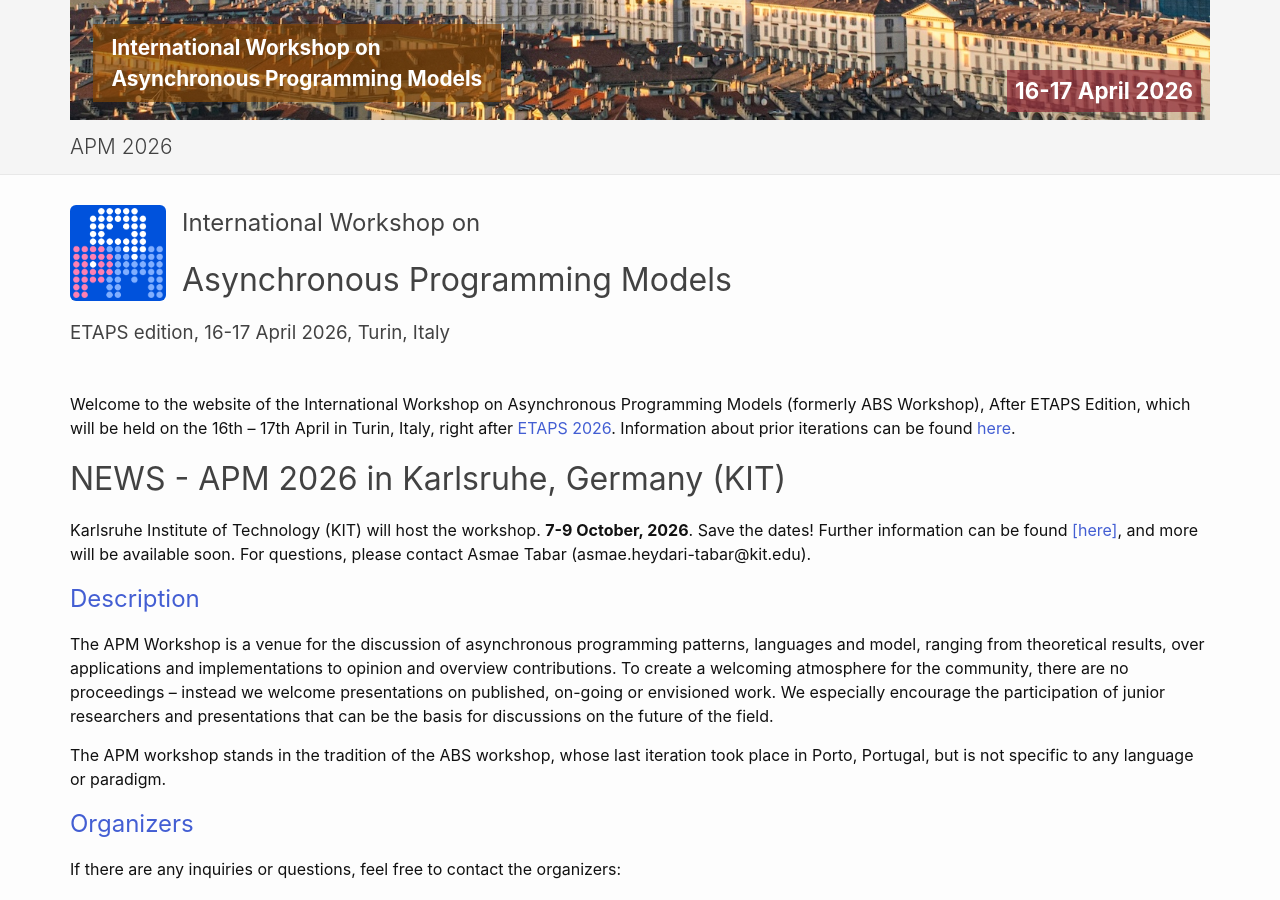
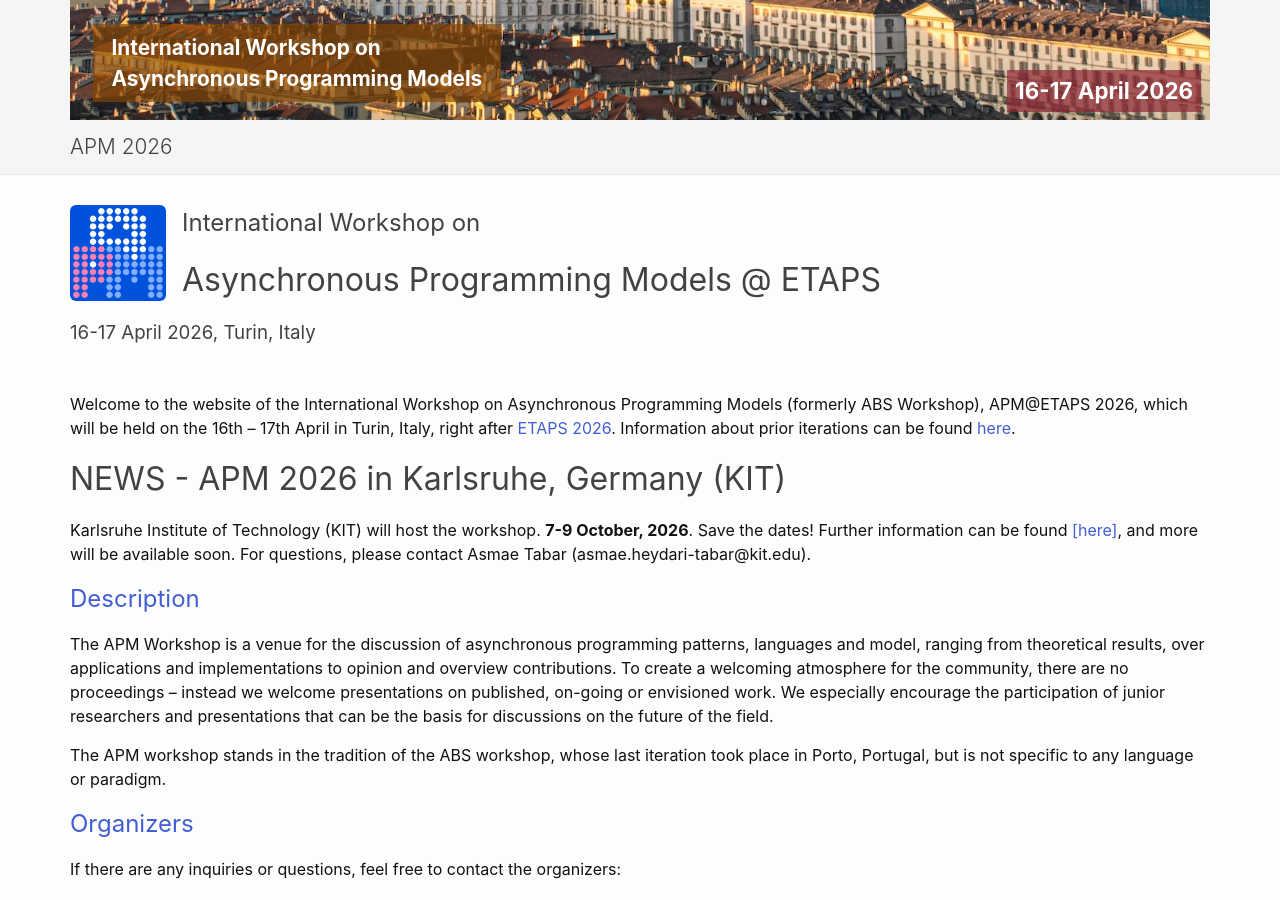
Before and after one commit to apm-workshop/at-etaps2026, a Jekyll site: the page built from _pages/index.md, in a window 1280 px wide and 900 px high, scrolled down 497 px. Built offline with Jekyll 4.4.1, drawn with Linux system fonts in a browser that asks for light colours.

Commit message:
apm@etaps

```diff
--- a/_layouts/home.html
+++ b/_layouts/home.html
@@ -7,8 +7,8 @@ layout: default
     <div class="left-logo"><img src="favicon.png"></div>
 
     <h2>International Workshop on</h2>
-    <h1 class="page-title">{{ page.list_title | default: "Asynchronous Programming Models" }}</h1>
-    <h3>ETAPS edition, {{site.date | escape}}, Turin, Italy</h3>
+    <h1 class="page-title">{{ page.list_title | default: "Asynchronous Programming Models @ ETAPS" }}</h1>
+    <h3>{{site.date | escape}}, Turin, Italy</h3>
     <!-- <h3>Organised by the University of Porto, Portugal</h3> -->
       <div class="page-content">
         {{ content }}
--- a/_pages/index.md
+++ b/_pages/index.md
@@ -4,7 +4,7 @@ permalink: /
 hide: true
 ---
 
-Welcome to the website of the International Workshop on Asynchronous Programming Models (formerly ABS Workshop), After ETAPS Edition, which will be held on the 16th – 17th April in Turin, Italy, right after [ETAPS 2026](https://etaps.org/2026). Information about prior iterations can be found [here](https://abs-models.org/publications/).
+Welcome to the website of the International Workshop on Asynchronous Programming Models (formerly ABS Workshop), APM@ETAPS 2026, which will be held on the 16th – 17th April in Turin, Italy, right after [ETAPS 2026](https://etaps.org/2026). Information about prior iterations can be found [here](https://abs-models.org/publications/).
 
 
 # NEWS - APM 2026 in Karlsruhe, Germany (KIT)
```
